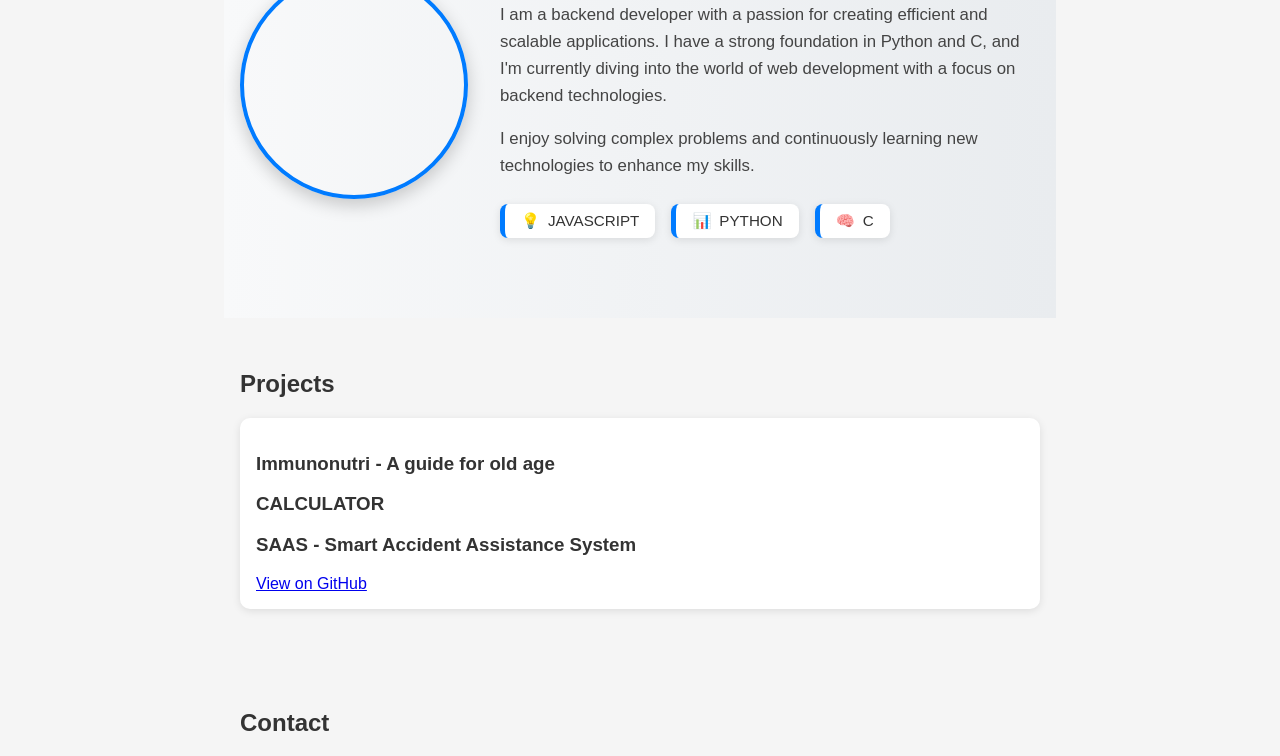
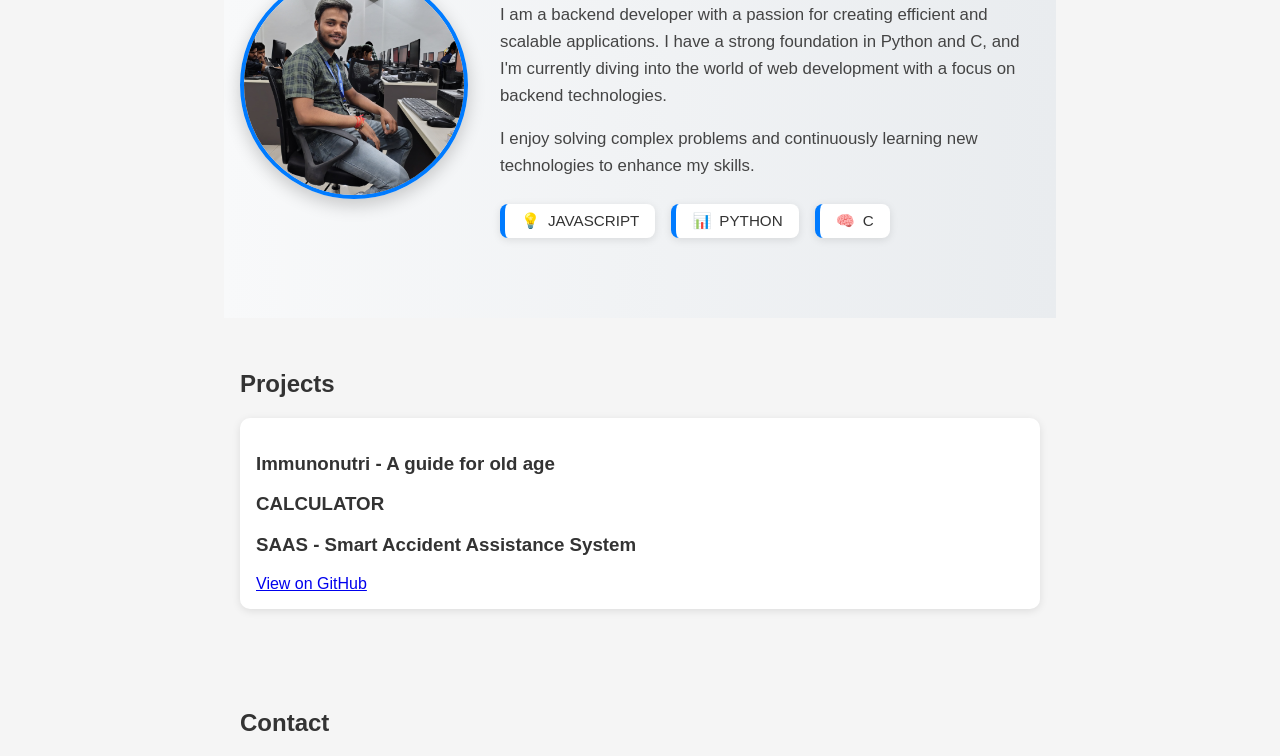
Before and after one commit to SumitSingh1105/Portfolio, a plain HTML site: page index.html in a window 1280 px wide. Shown: the part 344-1100 px from the top of the page. Drawn offline with nearby package versions, Linux system fonts and the light colour scheme.

Commit message:
Update index.html

```diff
--- a/index.html
+++ b/index.html
@@ -21,7 +21,7 @@
 
   <section id="about" class="about-section" data-aos="fade-up">
     <div class="about-container">
-      <img src="images/sumit.jpg" alt="Profile photo" class="about-img" />
+      <img src="sumit.jpg" alt="Profile photo" class="about-img" />
       <div class="about-text">
         <h2>About Me</h2>
         <p>
```
